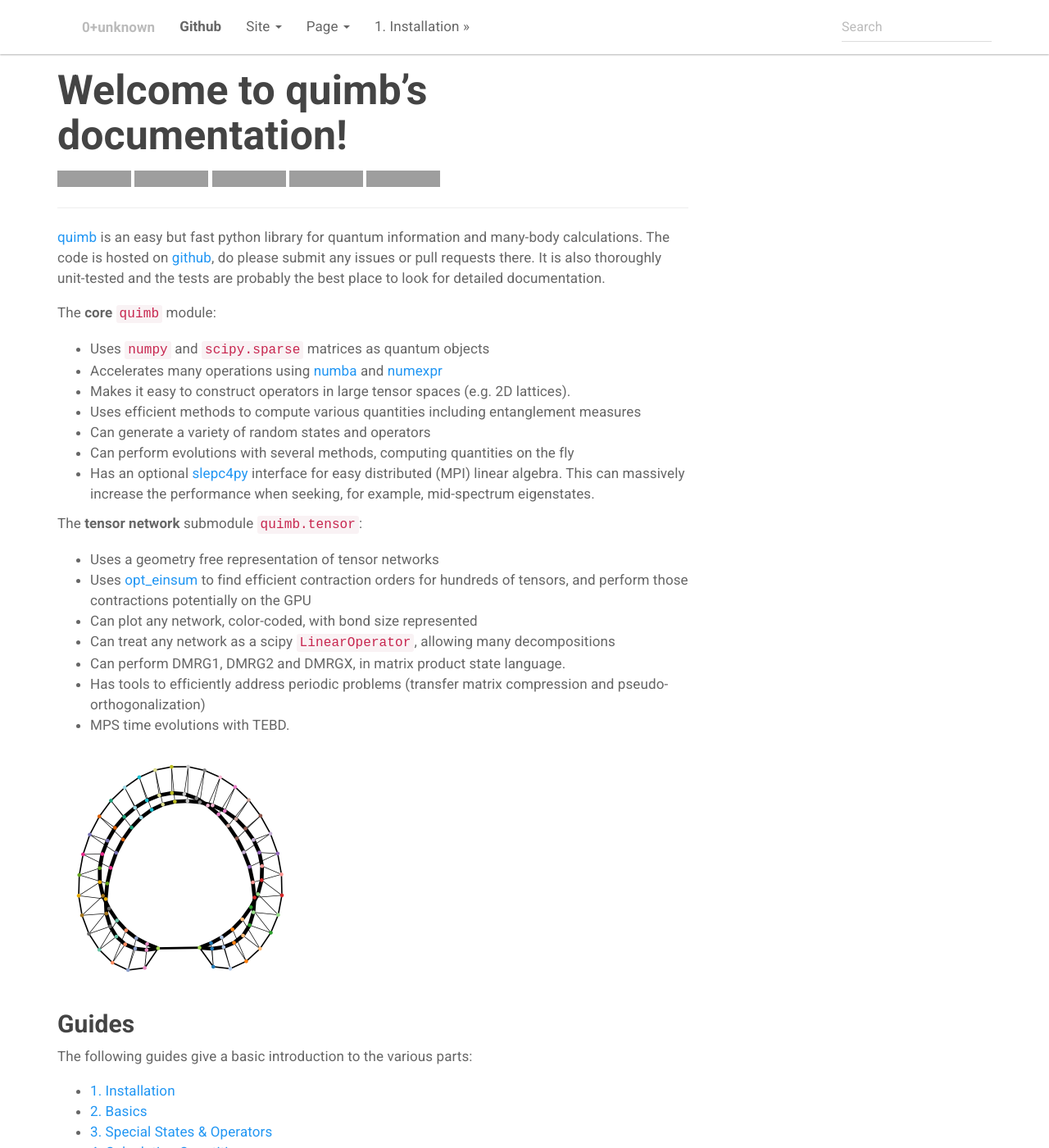
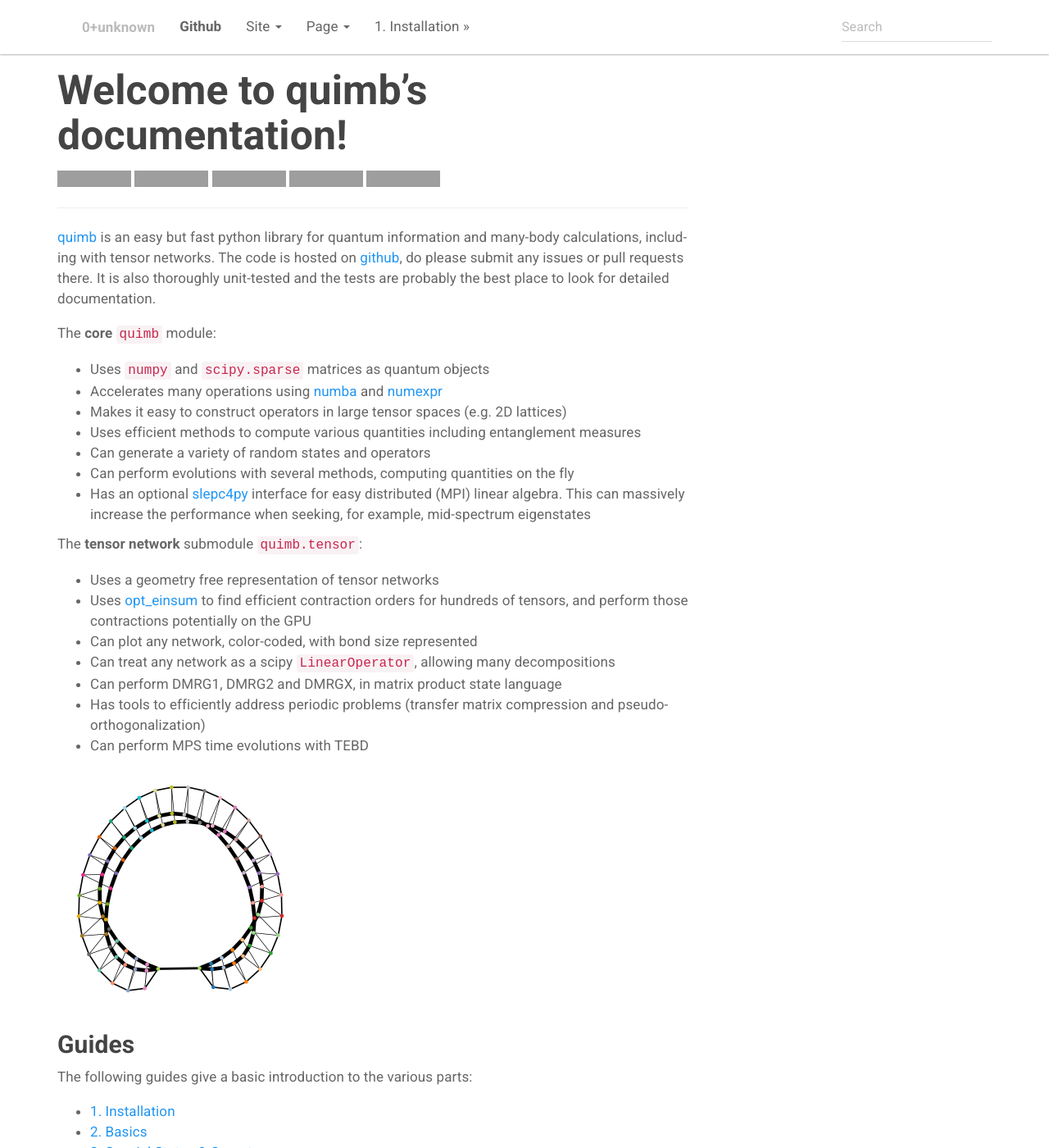
Before and after one commit to jcmgray/quimb, a Sphinx documentation site: the page built from docs/index.rst, in a window 1280 px wide and 1400 px high. Shown: the whole window at 82% size. Built offline with Sphinx 7.4.7, drawn with Linux system fonts in a browser that asks for light colours; grey boxes are pictures that could not be loaded.

Commit message:
tweak docs [skip ci]

```diff
--- a/docs/index.rst
+++ b/docs/index.rst
@@ -16,17 +16,17 @@
 
 ----------------------------------------------------------------------------------
 
-`quimb <https://github.com/jcmgray/quimb>`_ is an easy but fast python library for quantum information and many-body calculations. The code is hosted on `github <https://github.com/jcmgray/quimb>`_, do please submit any issues or pull requests there. It is also thoroughly unit-tested and the tests are probably the best place to look for detailed documentation.
+`quimb <https://github.com/jcmgray/quimb>`_ is an easy but fast python library for quantum information and many-body calculations, including with tensor networks. The code is hosted on `github <https://github.com/jcmgray/quimb>`_, do please submit any issues or pull requests there. It is also thoroughly unit-tested and the tests are probably the best place to look for detailed documentation.
 
 The **core** ``quimb`` module:
 
 * Uses ``numpy`` and ``scipy.sparse`` matrices as quantum objects
 * Accelerates many operations using `numba <https://numba.pydata.org>`_ and `numexpr <https://github.com/pydata/numexpr>`_
-* Makes it easy to construct operators in large tensor spaces (e.g. 2D lattices).
+* Makes it easy to construct operators in large tensor spaces (e.g. 2D lattices)
 * Uses efficient methods to compute various quantities including entanglement measures
 * Can generate a variety of random states and operators
 * Can perform evolutions with several methods, computing quantities on the fly
-* Has an optional `slepc4py <https://bitbucket.org/slepc/slepc4py>`_ interface for easy distributed (MPI) linear algebra. This can massively increase the performance when seeking, for example, mid-spectrum eigenstates.
+* Has an optional `slepc4py <https://bitbucket.org/slepc/slepc4py>`_ interface for easy distributed (MPI) linear algebra. This can massively increase the performance when seeking, for example, mid-spectrum eigenstates
 
 The **tensor network** submodule ``quimb.tensor``:
 
@@ -34,9 +34,9 @@
 * Uses `opt_einsum <https://github.com/dgasmith/opt_einsum>`_ to find efficient contraction orders for hundreds of tensors, and perform those contractions potentially on the GPU
 * Can plot any network, color-coded, with bond size represented
 * Can treat any network as a scipy ``LinearOperator``, allowing many decompositions
-* Can perform DMRG1, DMRG2 and DMRGX, in matrix product state language.
+* Can perform DMRG1, DMRG2 and DMRGX, in matrix product state language
 * Has tools to efficiently address periodic problems (transfer matrix compression and pseudo-orthogonalization)
-* MPS time evolutions with TEBD.
+* Can perform MPS time evolutions with TEBD
 
 .. image:: ./_static/mps_en_overlap_cyclic_compressed.png
   :width: 300px
```
Also changed, not shown: README.rst (+9 -7 lines).
